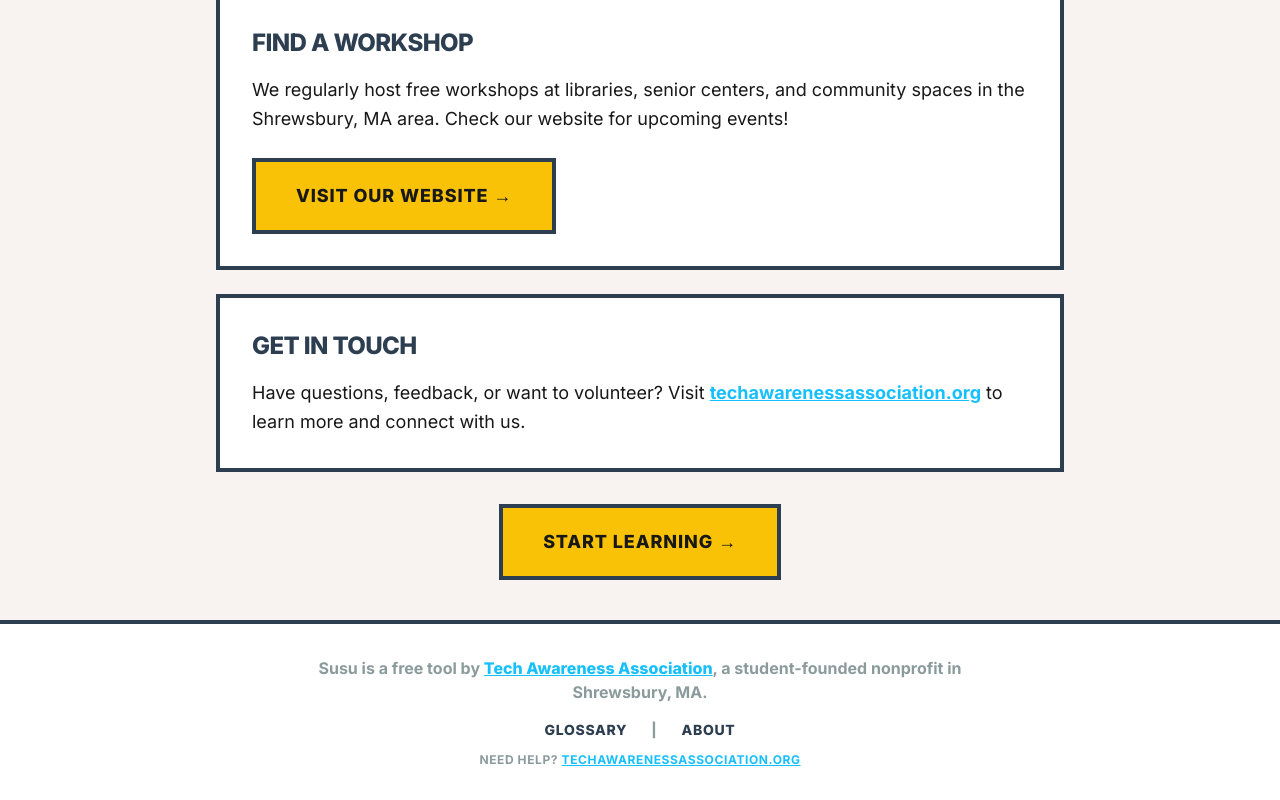
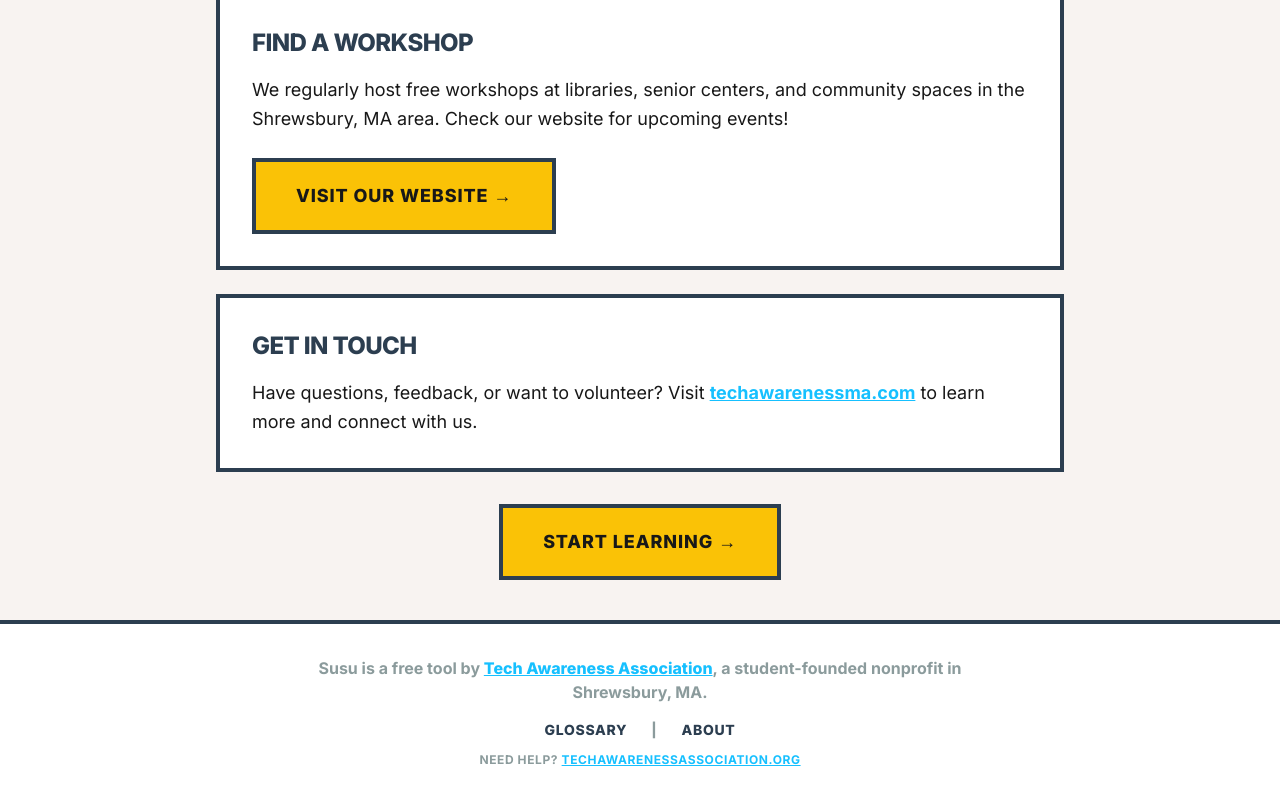
Before and after one commit to TechAwarenessMA/project-susu-by-taa, a React (Vite) app: page /about in a window 1280 px wide. Shown: the part 920-1720 px from the top of the page. Built offline with nearby package versions, Linux system fonts and the light colour scheme.

Commit message:
Changing website URL

```diff
--- a/src/pages/About.jsx
+++ b/src/pages/About.jsx
@@ -35,7 +35,7 @@
             We regularly host free workshops at libraries, senior centers, and community spaces in the Shrewsbury, MA area. Check our website for upcoming events!
           </p>
           <a
-            href="https://www.techawarenessassociation.org"
+            href="https://www.techawarenessma.com"
             target="_blank"
             rel="noopener noreferrer"
             className="inline-block bg-sunshine text-ink px-10 py-5 font-black text-lg uppercase tracking-wider border-4 border-navy hover:shadow-[4px_4px_0px_0px_#2C3E50] transition-all min-h-12"
@@ -49,12 +49,12 @@
           <p className="text-lg text-ink leading-relaxed">
             Have questions, feedback, or want to volunteer? Visit{' '}
             <a
-              href="https://www.techawarenessassociation.org"
+              href="https://www.techawarenessma.com"
               target="_blank"
               rel="noopener noreferrer"
               className="text-sky underline font-bold"
             >
-              techawarenessassociation.org
+              techawarenessma.com
             </a>{' '}
             to learn more and connect with us.
           </p>
```
